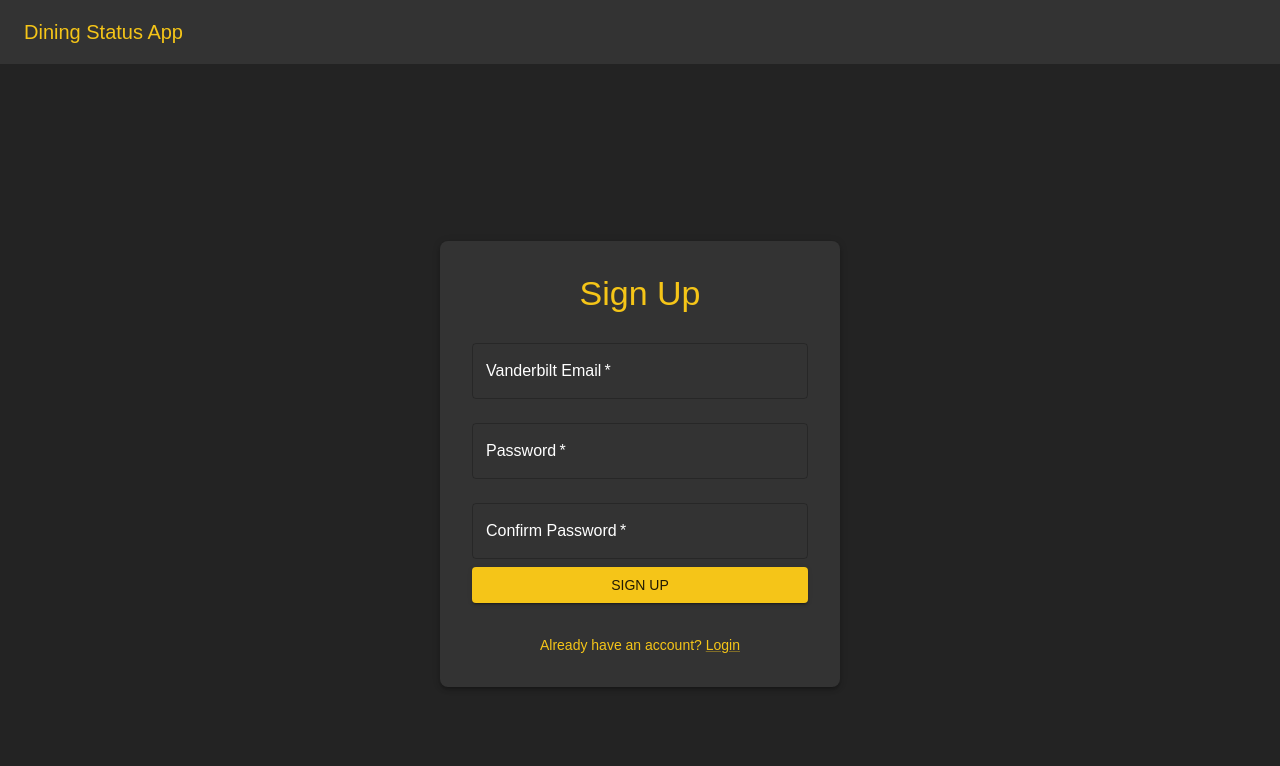
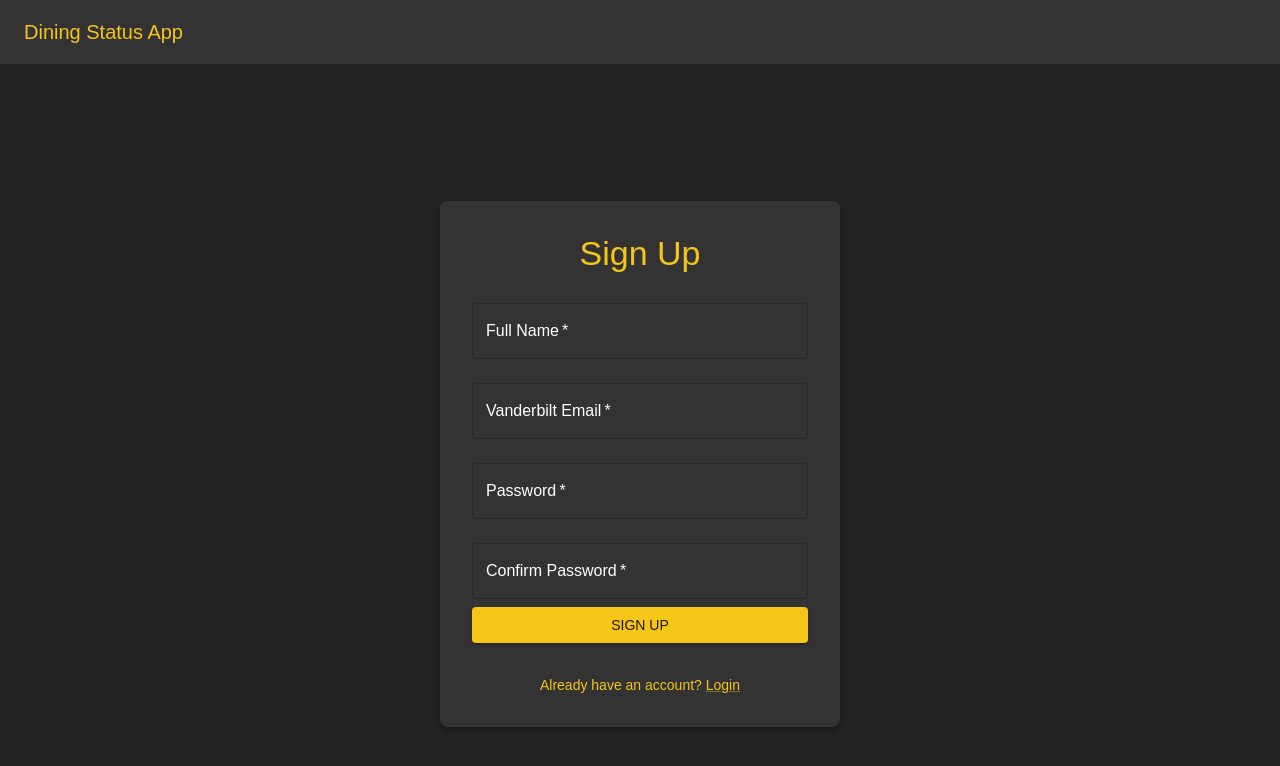
Before and after one commit to Rysully333/CloudFinalProject, a React (Create React App) app in the folder dining-hall-app/: page /signup in a window 1280 px wide. Shown: the top 766 px of the page. Built offline with nearby package versions, Linux system fonts and the light colour scheme; no server answers.

Commit message:
Functioning Login with Email/Password

```diff
--- a/dining-hall-app/src/components/Login.js
+++ b/dining-hall-app/src/components/Login.js
@@ -18,7 +18,8 @@ const Login = () => {
     e.preventDefault();
     try {
       await login(email, password);
-      history.push('/dashboard');
+      history('/dashboard');
+      console.log('User signed in');
     } catch (error) {
       setError('Failed to log in');
     }
--- a/dining-hall-app/src/components/SignUp.js
+++ b/dining-hall-app/src/components/SignUp.js
@@ -2,8 +2,11 @@ import React, { useState } from 'react';
 import { useAuth } from '../contexts/AuthContext';
 import { useNavigate } from 'react-router-dom';
 import {Box, Button, TextField, Typography, Link} from '@mui/material';
+import { firestore } from '../firebase';
+import { doc, setDoc, getDoc } from 'firebase/firestore';
 
 const SignUp = () => {
+  const [name, setName] = useState('');
   const [email, setEmail] = useState('');
   const [password, setPassword] = useState('');
   const [confirmPassword, setConfirmPassword] = useState('');
@@ -15,18 +18,44 @@ const SignUp = () => {
     e.preventDefault();
 
     if (!email.endsWith('@vanderbilt.edu')) {
+      console.log('Email entered:', email)
       return setError('Please use a Vanderbilt email address');
     }
 
     if (password !== confirmPassword) {
+      console.log('Password entered:', password)
+      console.log('Confirm password entered:', confirmPassword)
       return setError('Passwords do not match');
     }
 
     try {
-      await signup(email, password);
-      history.push('/dashboard');
+      const userCredential = await signup(email, password);
+      const user = userCredential.user;
+
+      // firestore reference for the user
+      const userRef = doc(firestore, 'users', user.uid);
+
+      // check if doc exists in firestore
+      const userSnapshot = await getDoc(userRef);
+
+      if (!userSnapshot.exists()) {
+        // create user document in Firestore
+        await setDoc(userRef, {
+            email: user.email,
+            name: name || '',   // use Google-provided name
+            profilePicture: user.photoURL || '',    // use Google profile pic
+        });
+        console.log("New user document created in Firestore");
+     } else {
+        console.log("User document already exists in Firestore");
+     }
+
+      history('/dashboard')
+
+      console.log('User signed up');
     } catch (error) {
-      setError('Failed to create an account');
+      setError('Failed to create an account:', error);
+      console.log(error);
     }
   };
 
@@ -50,6 +79,16 @@ const SignUp = () => {
       <Typography variant="h4" gutterBottom>Sign Up</Typography>
       {error && <Typography color="error" variant="body2">{error}</Typography>}
       <Box component="form" onSubmit={handleSubmit} sx={{ mb: 2 }}>
+      <TextField
+            fullWidth
+            variant="outlined"
+            margin="normal"
+            label="Full Name"
+            type="name"
+            value={name}
+            onChange={(e) => setName(e.target.value)}
+            required
+        />
         <TextField
             fullWidth
             variant="outlined"
```
Also changed, not shown: dining-hall-app/firebase.json, 1 other file (tests, documents, lock files or other folders).
